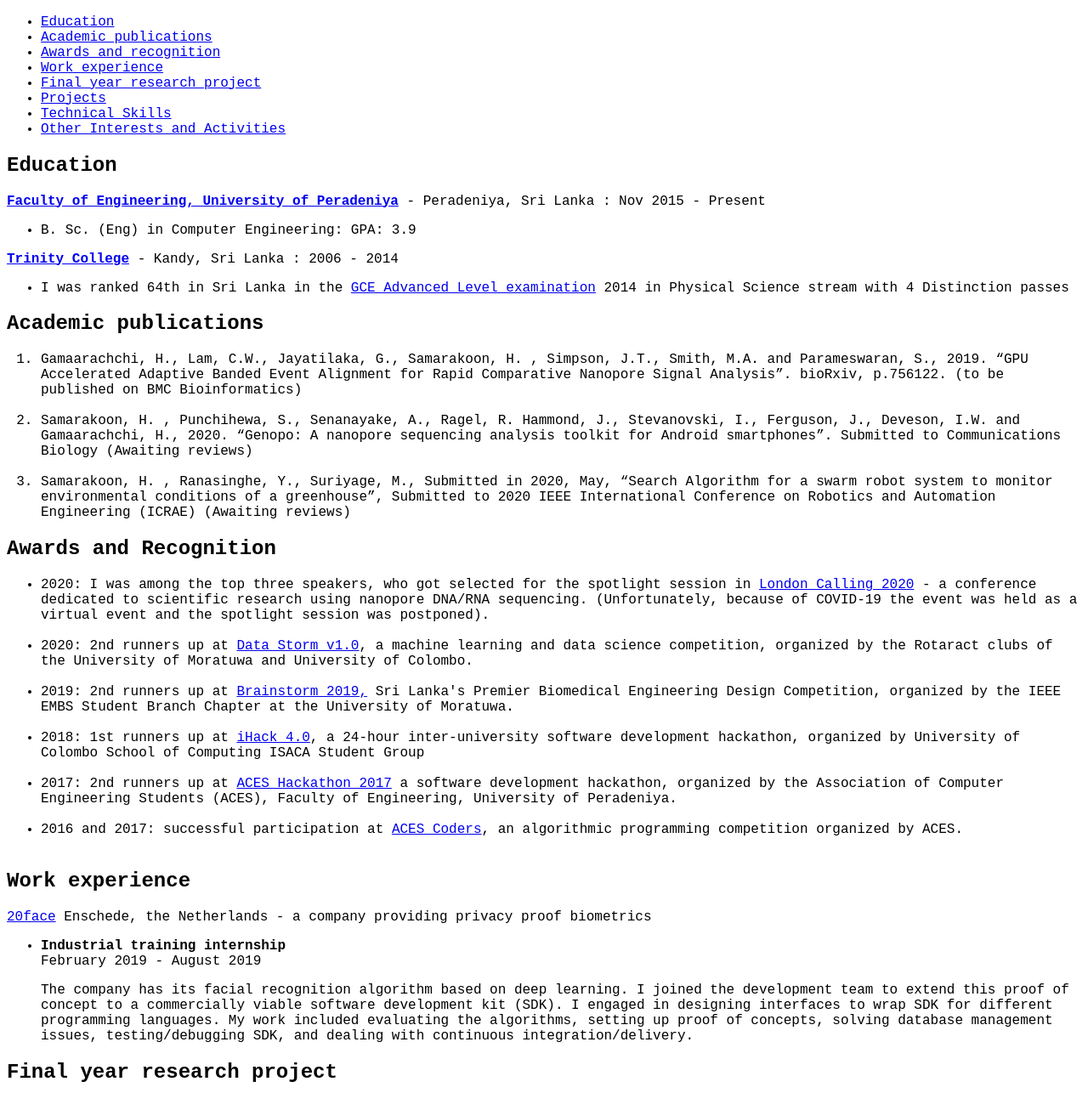
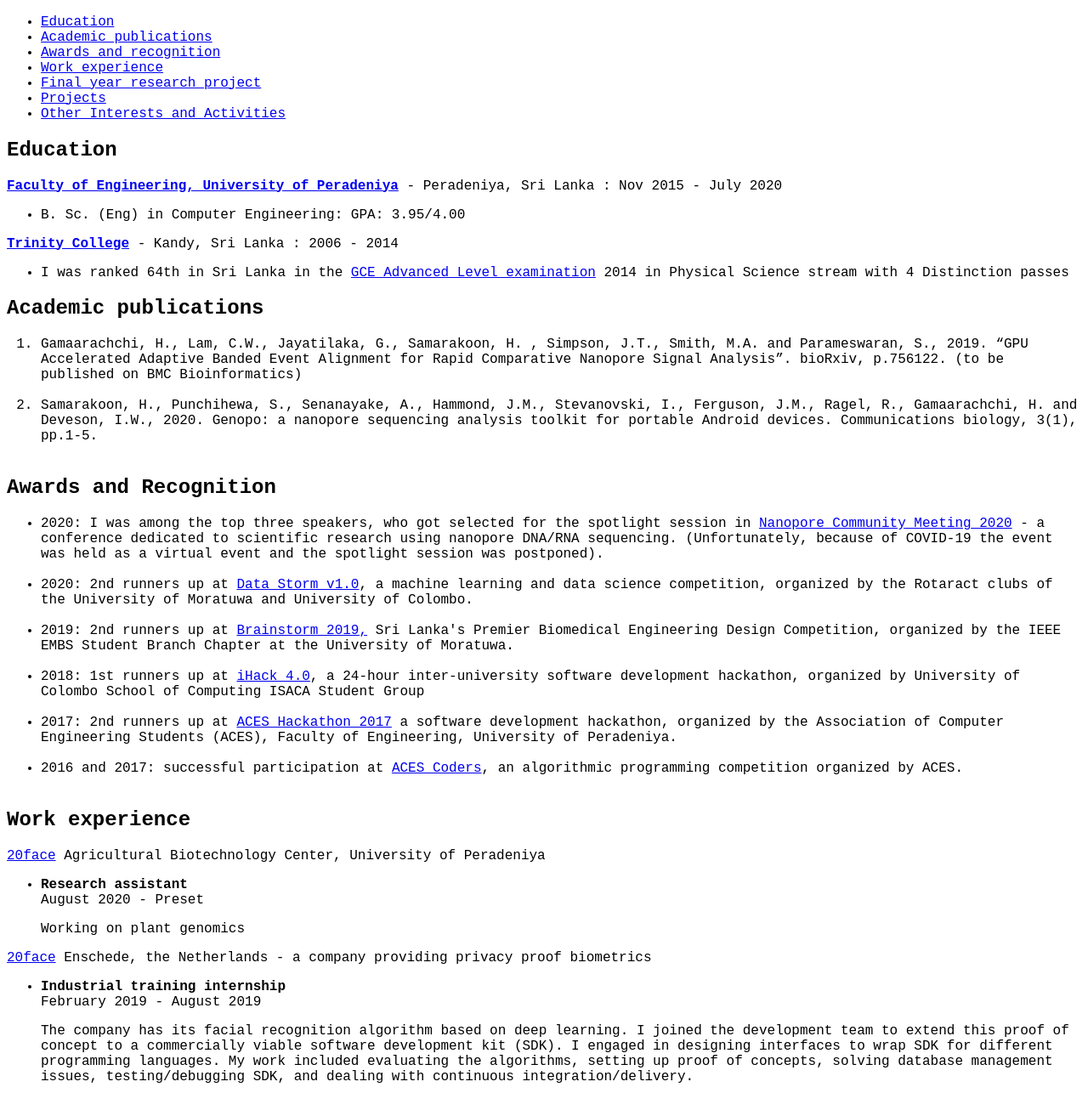
Before and after one commit to hiruna72/hiruna, a plain HTML site: page index.html in a window 1280 px wide. Shown: the part 474-1760 px from the top of the page at 85% size. Drawn offline with Linux system fonts and the light colour scheme.

Commit message:
Update index.html

```diff
--- a/index.html
+++ b/index.html
@@ -6,7 +6,7 @@
 </head>
 <body>
 	<body style="font-family:Courier New">
-<p><i>Last updated in June 2020</i></p>
+<p><i>Last updated in December 2020</i></p>
 <p style="font-family:verdana;"><i>"keep it simple, stupid"</i></p>
 <!-- <p><a href="#"><img src="files/HirunaSamarakoon.jpg" alt="photo" width="230" height="230" align="right"></a></p> -->
 
@@ -25,14 +25,14 @@ Uninversity of Peradeniya, Peradeniya 20400, Sri Lanka<br>
 <li><a href="#workexperience">Work experience</a></li>
 <li><a href="#finalyearresearchproject">Final year research project</a></li>
 <li><a href="#projects">Projects</a></li>
-<li><a href="#technicalskills">Technical Skills</a></li>
+<!-- <li><a href="#technicalskills">Technical Skills</a></li> -->
 <li><a href="#other">Other Interests and Activities</a></li>
 </ul>
 
 <h2><a name="education">Education</a></h2>
-<p><b><a href="http://eng.pdn.ac.lk/" target="_blank">Faculty of Engineering, University of Peradeniya</a></b> - Peradeniya, Sri Lanka : Nov 2015 - Present</p>
+<p><b><a href="http://eng.pdn.ac.lk/" target="_blank">Faculty of Engineering, University of Peradeniya</a></b> - Peradeniya, Sri Lanka : Nov 2015 - July 2020</p>
 <ul>
-	<li>B. Sc. (Eng) in Computer Engineering: GPA: 3.9</li>
+	<li>B. Sc. (Eng) in Computer Engineering: GPA: 3.95/4.00</li>
 </ul>
 
 <p><b><a href="https://www.trinitycollege.lk/" target="_blank">Trinity College</a></b> - Kandy, Sri Lanka : 2006 - 2014</p>
@@ -43,13 +43,12 @@ Uninversity of Peradeniya, Peradeniya 20400, Sri Lanka<br>
 <h2><a name="academicpublications"></a>Academic publications</h2>
 <ol>
 	<li>Gamaarachchi, H., Lam, C.W., Jayatilaka, G., Samarakoon, H. , Simpson, J.T., Smith, M.A. and Parameswaran, S., 2019. “GPU Accelerated Adaptive Banded Event Alignment for Rapid Comparative Nanopore Signal Analysis”. bioRxiv, p.756122. (to be published on BMC Bioinformatics) </li><br>
-	<li>Samarakoon, H. , Punchihewa, S., Senanayake, A., Ragel, R. Hammond, J., Stevanovski, I., Ferguson, J., Deveson, I.W. and Gamaarachchi, H., 2020. “Genopo: A nanopore sequencing analysis toolkit for Android smartphones”. Submitted to Communications Biology (Awaiting reviews)</li><br>
-	<li>Samarakoon, H. , Ranasinghe, Y., Suriyage, M., Submitted in 2020, May, “Search Algorithm for a swarm robot system to monitor environmental conditions of a greenhouse”, Submitted to 2020 IEEE International Conference on Robotics and Automation Engineering (ICRAE) (Awaiting reviews) </li>
+	<li>Samarakoon, H., Punchihewa, S., Senanayake, A., Hammond, J.M., Stevanovski, I., Ferguson, J.M., Ragel, R., Gamaarachchi, H. and Deveson, I.W., 2020. Genopo: a nanopore sequencing analysis toolkit for portable Android devices. Communications biology, 3(1), pp.1-5.</li><br>
 </ol>
 
 <h2><a name="awardsandrecognition">Awards and Recognition</a></h2>
 <ul>
-<li>2020: I was among the top three speakers, who got selected for the spotlight session in <a href="https://nanoporetech.com/events/london-calling-2020-online" target="_blank"> London Calling 2020</a> - a conference dedicated to scientific research using nanopore DNA/RNA sequencing. (Unfortunately, because of COVID-19 the event was held as a virtual event and the spotlight session was postponed).</li><br>
+<li>2020: I was among the top three speakers, who got selected for the spotlight session in <a href="https://nanoporetech.com/ncm20" target="_blank"> Nanopore Community Meeting 2020</a> - a conference dedicated to scientific research using nanopore DNA/RNA sequencing. (Unfortunately, because of COVID-19 the event was held as a virtual event and the spotlight session was postponed).</li><br>
 
 <li>2020: 2nd runners up at <a href="http://www.ce.pdn.ac.lk/2020/03/06/win-at-datastorm-1-0-by-the-department-students/" target="_blank">Data Storm v1.0</a>, a machine learning and data science competition, organized by the Rotaract clubs of the University of Moratuwa and University of  Colombo.</li><br>
 
@@ -65,6 +64,15 @@ Uninversity of Peradeniya, Peradeniya 20400, Sri Lanka<br>
 
 
 <h2><a name="workexperience">Work experience</a></h2>
+<p><a href="http://agri.pdn.ac.lk/agbc/" target="_blank">20face</a> Agricultural Biotechnology Center, University of Peradeniya</p>
+
+<ul>
+	<li>
+		<b>Research assistant</b><br>
+		August 2020 - Preset
+		<p>Working on plant genomics</p>
+	</li>
+</ul>
 <p><a href="https://20face.com" target="_blank">20face</a> Enschede, the Netherlands - a company providing privacy proof biometrics</p>
 
 <ul>
```
